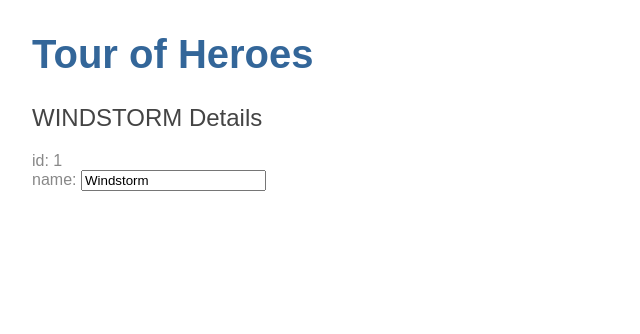
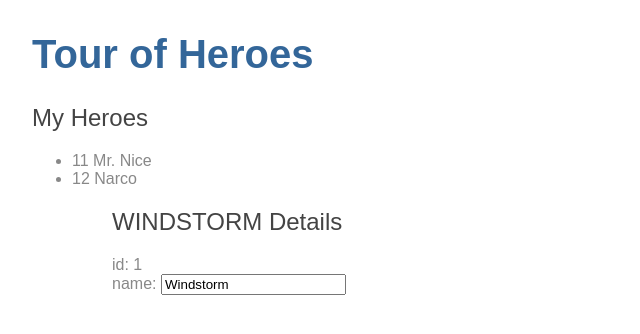
Before and after one commit to tanner18/angular-tutorial, an Angular app in the folder angular-tour-of-heroes/: page / in a window 1280 px wide. Shown: the top 334 px of the page, without its empty margins (0-640 px from the left). Built offline with nearby package versions, Linux system fonts and the light colour scheme.

Commit message:
added array of heroes

```diff
--- a/angular-tour-of-heroes/src/app/heroes/heroes.component.html
+++ b/angular-tour-of-heroes/src/app/heroes/heroes.component.html
@@ -1,3 +1,9 @@
+<h2>My Heroes</h2>
+<ul class="heroes">
+  <li *ngFor="let hero of heroes">
+    <span class="badge">{{hero.id}}</span> {{hero.name}}
+  </li>
+<ul>
 <h2>{{hero.name | uppercase}} Details </h2>
 <div><span>id: </span>{{hero.id}}</div>
 <div>
--- a/angular-tour-of-heroes/src/app/heroes/heroes.component.ts
+++ b/angular-tour-of-heroes/src/app/heroes/heroes.component.ts
@@ -1,5 +1,6 @@
 import { Component, OnInit } from '@angular/core';
 import { Hero } from '../hero';
+import {HEROES} from '../mock-heroes';
 
 @Component({
   selector: 'app-heroes',
@@ -14,6 +15,8 @@
     name: 'Windstorm'
   };
 
+  heroes = HEROES;
+
   constructor() { }
 
   ngOnInit() {
--- /dev/null
+++ b/angular-tour-of-heroes/src/app/mock-heroes.ts
@@ -0,0 +1,6 @@
+import { Hero } from './hero';
+
+export const HEROES: Hero[] = [
+    { id: 11, name: 'Mr. Nice' },
+    { id: 12, name: 'Narco' }
+]
```
